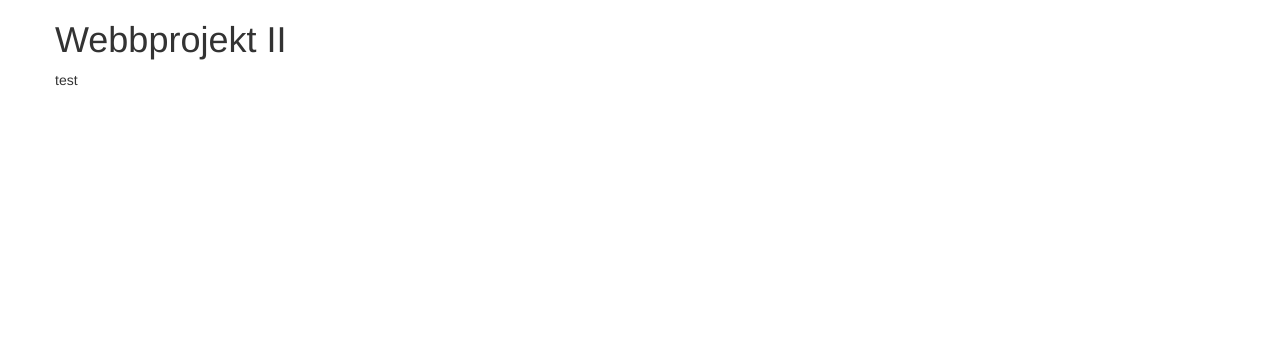
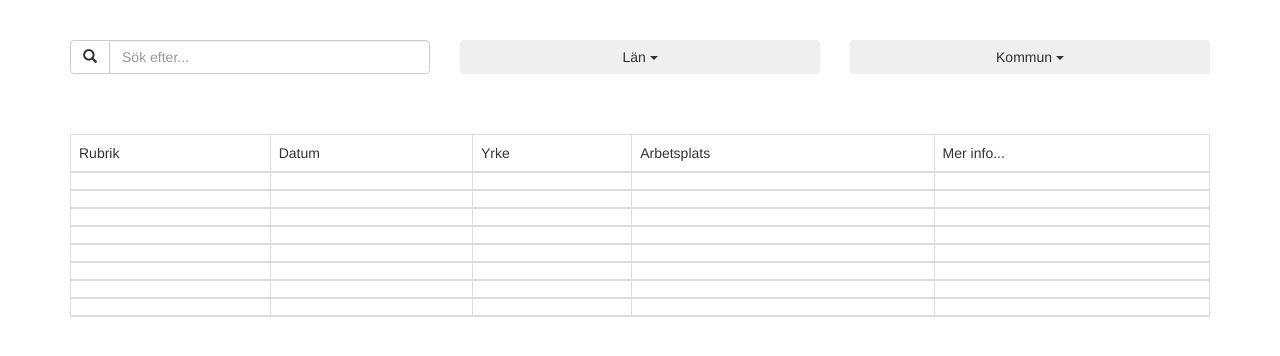
Before and after one commit to aregato/Webbprojekt-Arbetsformedlingen-API, a plain HTML site: page index.html in a window 1280 px wide. Drawn offline with nearby package versions, Linux system fonts and the light colour scheme; some packages are replaced by stand-ins of ours; files whose address does not match are found by name.

Commit message:
KolumnerochTabell
Inlagt 11/12

```diff
--- a/index.html
+++ b/index.html
@@ -13,12 +13,126 @@
 
   </head>
   <body>
+
+      <br/><br/>
+
       <div class="container">
           <div class="row">
-            <h1>Webbprojekt II</h1>
-            <p>test</p>
+              <div class="col-lg-4 col-md-4 col-sm-4">
+                <div class="input-group">
+                    <span class="input-group-btn">
+                      <button class="btn btn-default" type="button">
+                          <span class="glyphicon glyphicon-search" aria-hidden="true"></span>
+                      </button>
+                    </span>
+                    <input type="text" class="form-control" placeholder="Sök efter...">
+                </div><!-- /input-group -->
+              </div>
+              <div class="col-lg-4 col-md-4 col-sm-4">
+                  <div class="dropdown">
+                    <button class="btn btn-block dropdown-toggle" type="button" id="dropdownMenu1" data-toggle="dropdown" aria-haspopup="true" aria-expanded="true">
+                        Län
+                        <span class="caret"></span>
+                    </button>
+                   <ul class="dropdown-menu" aria-labelledby="dropdownMenu1">
+                    <li><a href="#">Län</a></li>
+                    <li><a href="#">Län</a></li>
+                    <li><a href="#">Län</a></li>
+                    <li><a href="#">Län</a></li>
+                   </ul>
+                 </div>
+              </div>
+              <div class="col-lg-4 col-md-4 col-sm-4">
+                  <div class="dropdown">
+                    <button class="btn btn-block dropdown-toggle" type="button" id="dropdownMenu1" data-toggle="dropdown" aria-haspopup="true" aria-expanded="true">
+                        Kommun
+                        <span class="caret"></span>
+                    </button>
+                   <ul class="dropdown-menu" aria-labelledby="dropdownMenu1">
+                    <li><a href="#">Kommun</a></li>
+                    <li><a href="#">Kommun</a></li>
+                    <li><a href="#">Kommun</a></li>
+                    <li><a href="#">Kommun</a></li>
+                   </ul>
+                 </div>
+              </div
           </div>
       </div>
+</div>
+
+<br/><br/><br/>
+<div class="container">
+    <div class="table">
+        <table class="table table-bordered">
+            <thead>
+                <tr>
+                    <td>Rubrik</td>
+                    <td>Datum</td>
+                    <td>Yrke</td>
+                    <td>Arbetsplats</td>
+                    <td>Mer info...</td>
+                </tr>
+                <tr>
+                    <td></td>
+                    <td></td>
+                    <td></td>
+                    <td></td>
+                    <td></td>
+                </tr>
+                <tr>
+                    <td></td>
+                    <td></td>
+                    <td></td>
+                    <td></td>
+                    <td></td>
+                </tr>
+                <tr>
+                    <td></td>
+                    <td></td>
+                    <td></td>
+                    <td></td>
+                    <td></td>
+                </tr>
+                <tr>
+                    <td></td>
+                    <td></td>
+                    <td></td>
+                    <td></td>
+                    <td></td>
+                </tr>
+                <tr>
+                    <td></td>
+                    <td></td>
+                    <td></td>
+                    <td></td>
+                    <td></td>
+                </tr>
+                <tr>
+                    <td></td>
+                    <td></td>
+                    <td></td>
+                    <td></td>
+                    <td></td>
+                </tr>
+                <tr>
+                    <td></td>
+                    <td></td>
+                    <td></td>
+                    <td></td>
+                    <td></td>
+                </tr>
+                <tr>
+                    <td></td>
+                    <td></td>
+                    <td></td>
+                    <td></td>
+                    <td></td>
+                </tr>
+            </thead>
+        </table>
+    </div>
+</div>
+
 
 
 
```
Also changed, not shown: nbproject/private/private.xml (added, +9 -0 lines), templates/SökSortera.html (added, +43 -0 lines), 1 other file.
